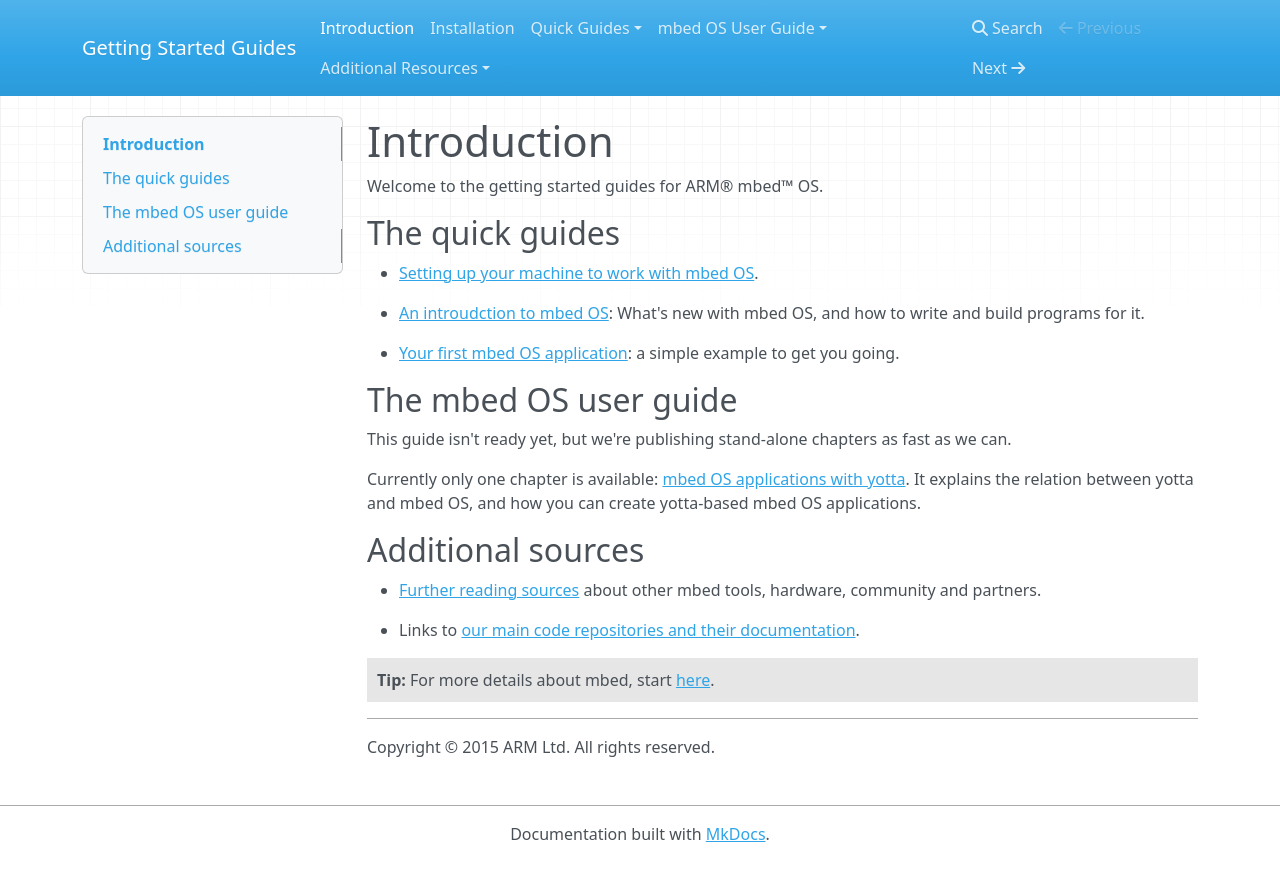
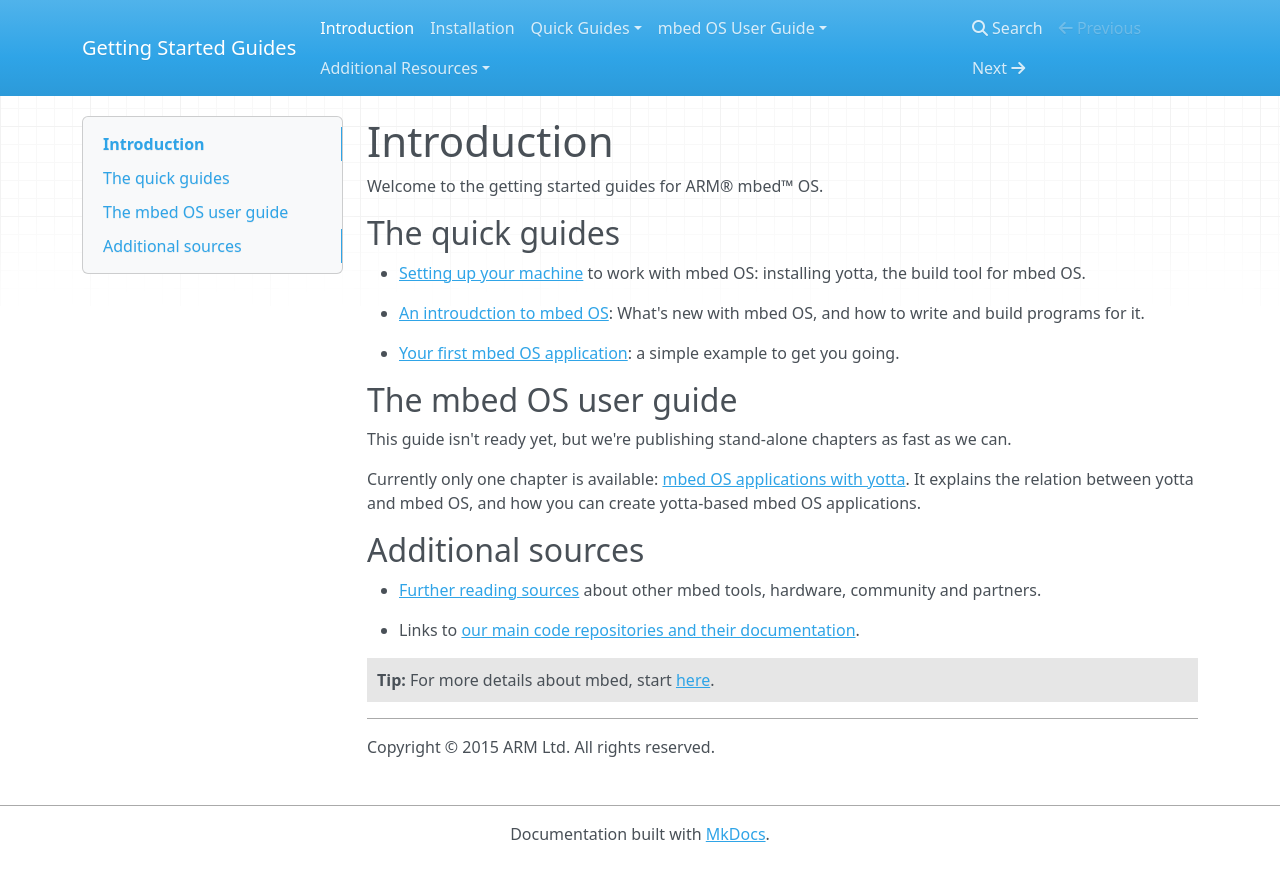
Before and after one commit to ARMmbed/GettingStartedmbedOS, an MkDocs documentation site: the page built from Docs/index.md, in a window 1280 px wide. Shown: the top 881 px of the page. Built offline with MkDocs 1.6.1, drawn with Linux system fonts in a browser that asks for light colours; nearby versions of some CDN libraries; old or Windows-style settings are respelled for this version of MkDocs.

Commit message:
Fixing the intro

```diff
--- a/Docs/index.md
+++ b/Docs/index.md
@@ -4,7 +4,7 @@ Welcome to the getting started guides for ARM® mbed™ OS.
 
 ## The quick guides
 
-* [Setting up your machine to work with mbed OS](installation.md).
+* [Setting up your machine](installation.md) to work with mbed OS: installing yotta, the build tool for mbed OS.
 
 * [An introudction to mbed OS](GettingStartedmbedOS.md): What's new with mbed OS, and how to write and build programs for it.
 
```
